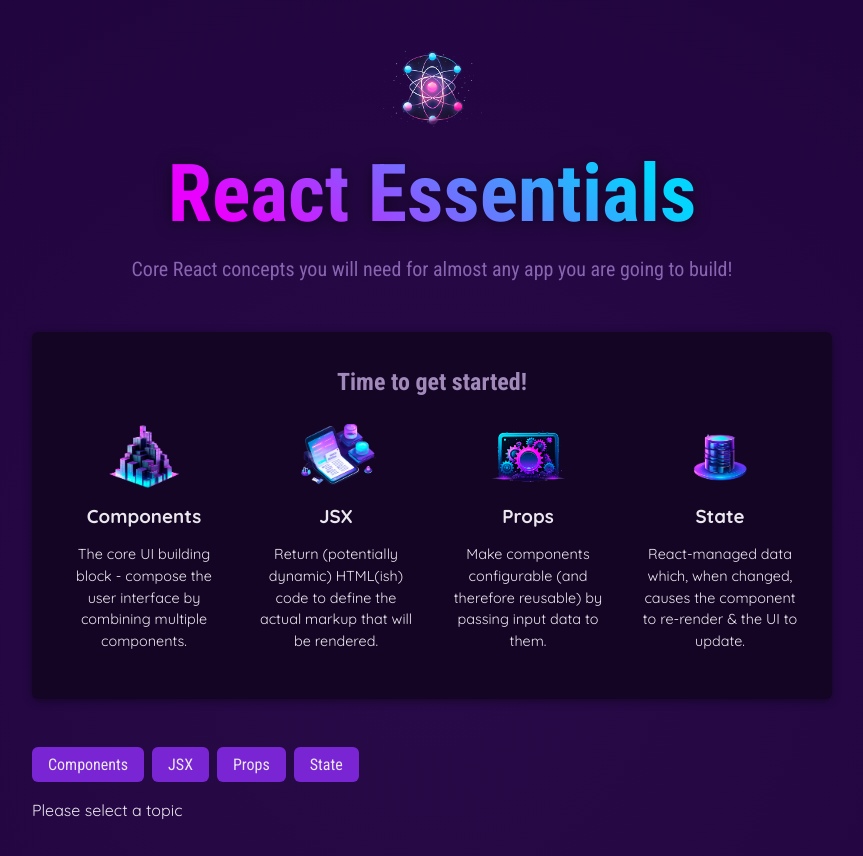
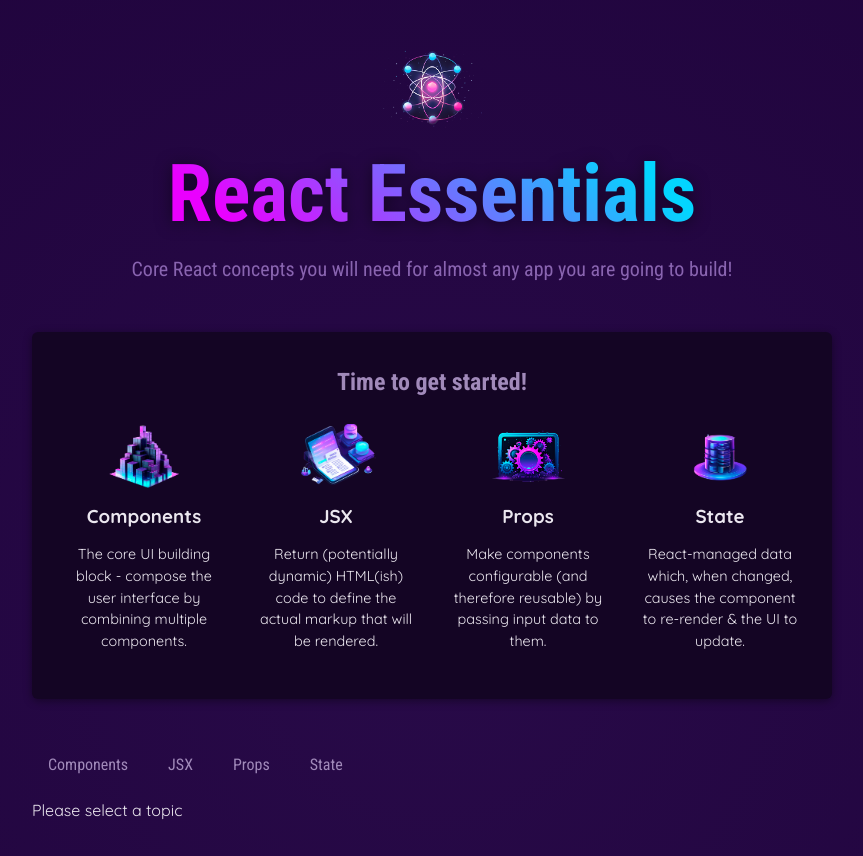
Before and after one commit to NikhilD1998/react-essentials, a React (Vite) app: page / in a window 1280 px wide. Shown: the top 856 px of the page, without its empty margins (208-1071 px from the left). Built offline with nearby package versions, Linux system fonts and the light colour scheme.

Commit message:
Outputing list data dynamically

```diff
--- a/src/App.jsx
+++ b/src/App.jsx
@@ -32,24 +32,37 @@ function App() {
         <section id="core-concepts">
           <h2>Time to get started!</h2>
           <ul>
-            <CoreConcept
-              title={CORE_CONCEPTS[0].title}
-              description={CORE_CONCEPTS[0].description}
-              image={CORE_CONCEPTS[0].image}
-            />
-            <CoreConcept {...CORE_CONCEPTS[1]} />
-            <CoreConcept {...CORE_CONCEPTS[2]} />
-            <CoreConcept {...CORE_CONCEPTS[3]} />
+            {CORE_CONCEPTS.map((conceptItem) => (
+              <CoreConcept key={conceptItem.title} {...conceptItem} />
+            ))}
           </ul>
         </section>
         <section id="examples">
           <menu>
-            <TabButton onSelect={() => handleSelect("components")}>
+            <TabButton
+              isSelected={selectedTopic === "components"}
+              onSelect={() => handleSelect("components")}
+            >
               Components
             </TabButton>
-            <TabButton onSelect={() => handleSelect("jsx")}>JSX</TabButton>
-            <TabButton onSelect={() => handleSelect("props")}>Props</TabButton>
-            <TabButton onSelect={() => handleSelect("state")}>State</TabButton>
+            <TabButton
+              isSelected={selectedTopic === "jsx"}
+              onSelect={() => handleSelect("jsx")}
+            >
+              JSX
+            </TabButton>
+            <TabButton
+              isSelected={selectedTopic === "props"}
+              onSelect={() => handleSelect("props")}
+            >
+              Props
+            </TabButton>
+            <TabButton
+              isSelected={selectedTopic === "state"}
+              onSelect={() => handleSelect("state")}
+            >
+              State
+            </TabButton>
           </menu>
           {tabContent}
         </section>
--- a/src/components/TabButton.jsx
+++ b/src/components/TabButton.jsx
@@ -1,7 +1,7 @@
-export default function TabButton({ children, onSelect }) {
+export default function TabButton({ children, onSelect, isSelected }) {
   return (
     <li>
-      <button className="active" onClick={onSelect}>
+      <button className={isSelected ? "active" : undefined} onClick={onSelect}>
         {children}
       </button>
     </li>
```
